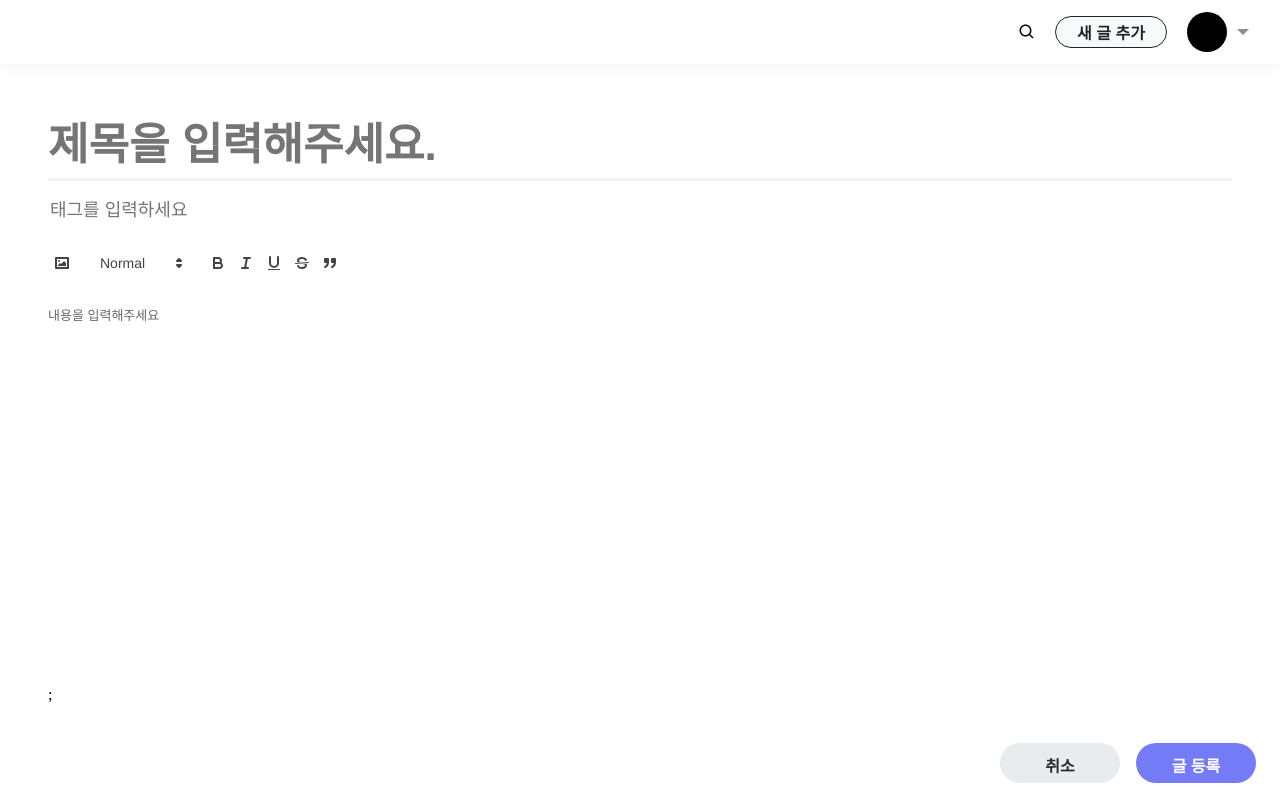
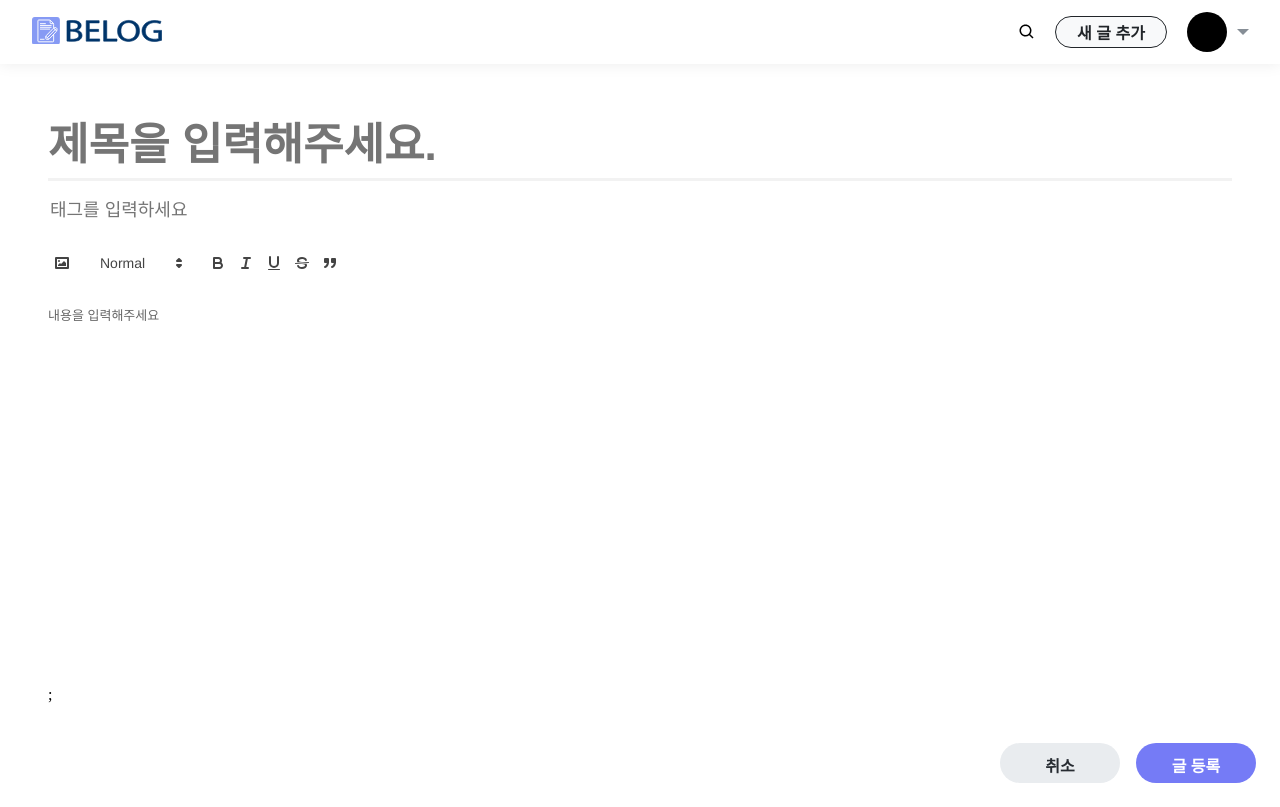
Before and after one commit to YuYoHan/Belog, a React (Create React App) app in the folder front/: page /Posting in a window 1280 px wide. Built offline with nearby package versions, Linux system fonts and the light colour scheme; no server answers.

Commit message:
[Design] 헤더 로고 적용

```diff
--- a/front/src/components/Header/logo.tsx
+++ b/front/src/components/Header/logo.tsx
@@ -1,14 +1,13 @@
 import { Link } from "react-router-dom"
 import styled from "styled-components"
-// import BlogLogo from "assets/images/svg/Logosvg"
+import { ReactComponent as Logoimg } from "assets/images/svg/logo.svg"
 
 function Logo() {
-
 
    return(
       <S.Wrapper>
          <Link to='/'>
-            {/* <BlogLogo/> */}
+            <Logoimg />
          </Link>
       </S.Wrapper>
    )
@@ -20,11 +19,7 @@ const Wrapper = styled.div`
 
    & a {
       display: block;
-      width : 250px;
-      height: auto;
-      & svg {
-         border-radius: 10px;
-      }
+      width: 130px;
    }
 
 `
```
Also changed, not shown: front/src/assets/images/svg/logo.svg (added).
